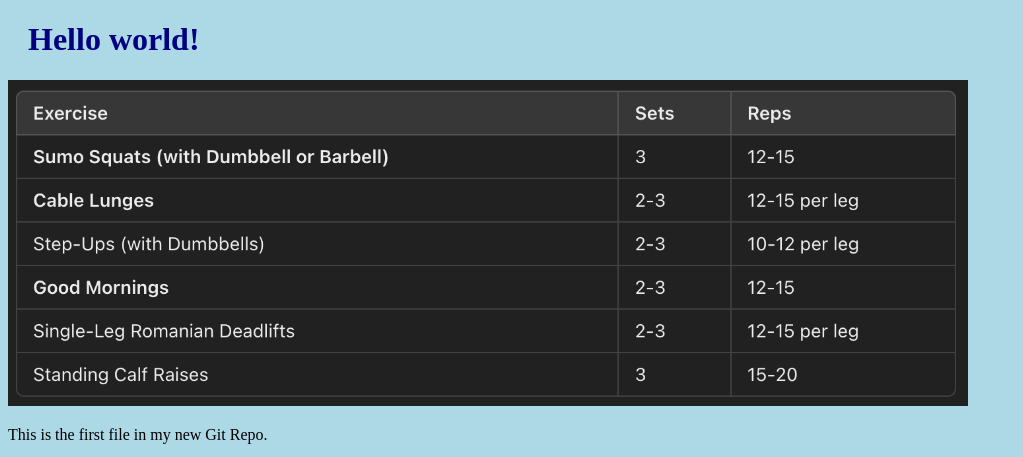
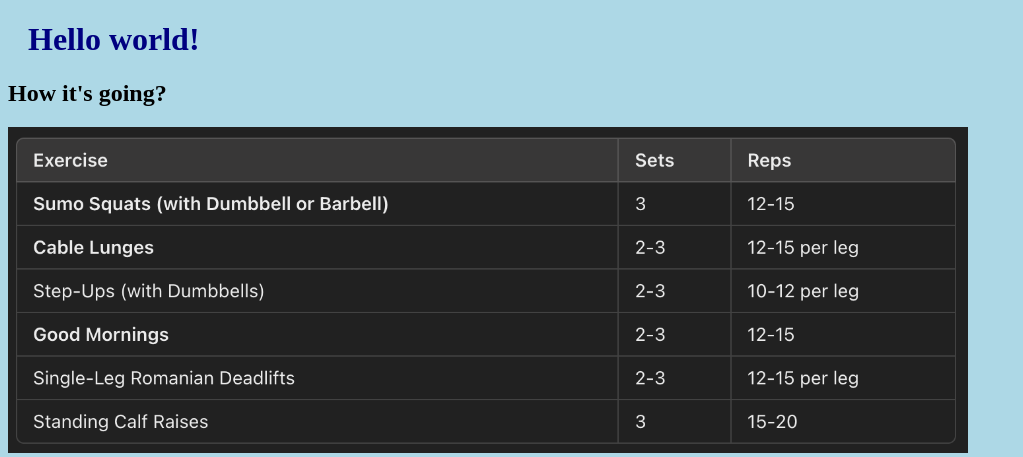
Before and after one commit to this-isaryan/hello-world, a plain HTML site: page index.html in a window 1280 px wide. Shown: the top 457 px of the page, without its empty margins (0-1023 px from the left). Drawn offline with Linux system fonts and the light colour scheme.

Commit message:
Update index.html
Added a new h2 tag

```diff
--- a/index.html
+++ b/index.html
@@ -7,6 +7,7 @@
 <body>
 
 <h1>Hello world!</h1>
+<h2>How it's going?</h2>
 <div><img src="img_hello_world.png" alt="Hello World from Space"
 style="width:100%;max-width:960px"></div>
 <p>This is the first file in my new Git Repo.</p>
```
